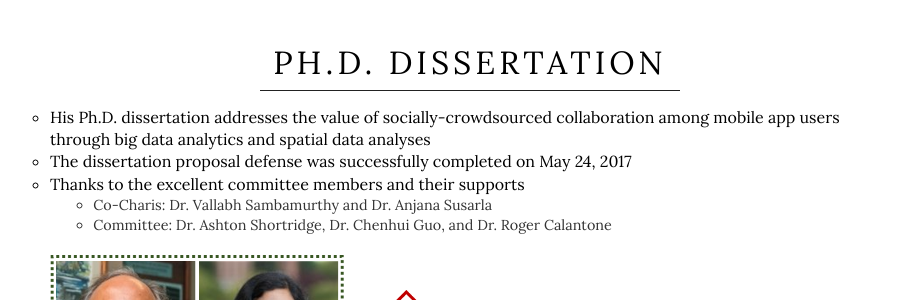
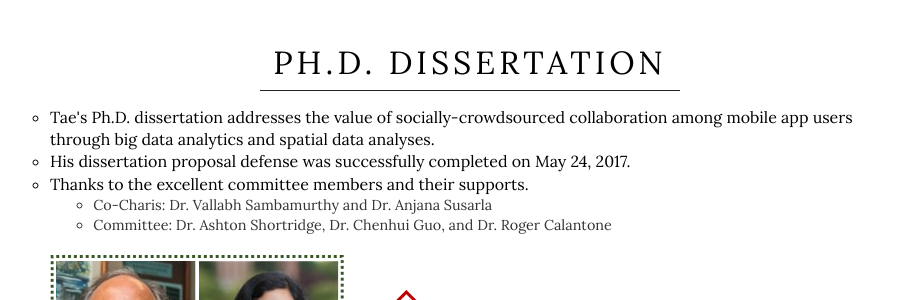
Before and after one commit to istaehun/taehun, a Jekyll site: the page built from index.html, in a window 1280 px wide and 900 px high, scrolled down 2072 px. Shown: the part 153-453 px from the top of the window, without its empty margins (170-1091 px from the left). Built offline with Jekyll 4.4.1, drawn with Linux system fonts in a browser that asks for light colours; nearby versions of some CDN libraries.

Commit message:
Update phd-dissertation.yml

```diff
--- a/_data/phd-dissertation.yml
+++ b/_data/phd-dissertation.yml
@@ -1,7 +1,7 @@
 comments:
-  - "His Ph.D. dissertation addresses the value of socially-crowdsourced collaboration among mobile app users through big data analytics and spatial data analyses"
-  - "The dissertation proposal defense was successfully completed on May 24, 2017"
-  - "Thanks to the excellent committee members and their supports"
+  - "Tae's Ph.D. dissertation addresses the value of socially-crowdsourced collaboration among mobile app users through big data analytics and spatial data analyses."
+  - "His dissertation proposal defense was successfully completed on May 24, 2017."
+  - "Thanks to the excellent committee members and their supports."
 members:
   - "Co-Charis: Dr. Vallabh Sambamurthy and Dr. Anjana Susarla"
   - "Committee: Dr. Ashton Shortridge, Dr. Chenhui Guo, and Dr. Roger Calantone"
```
